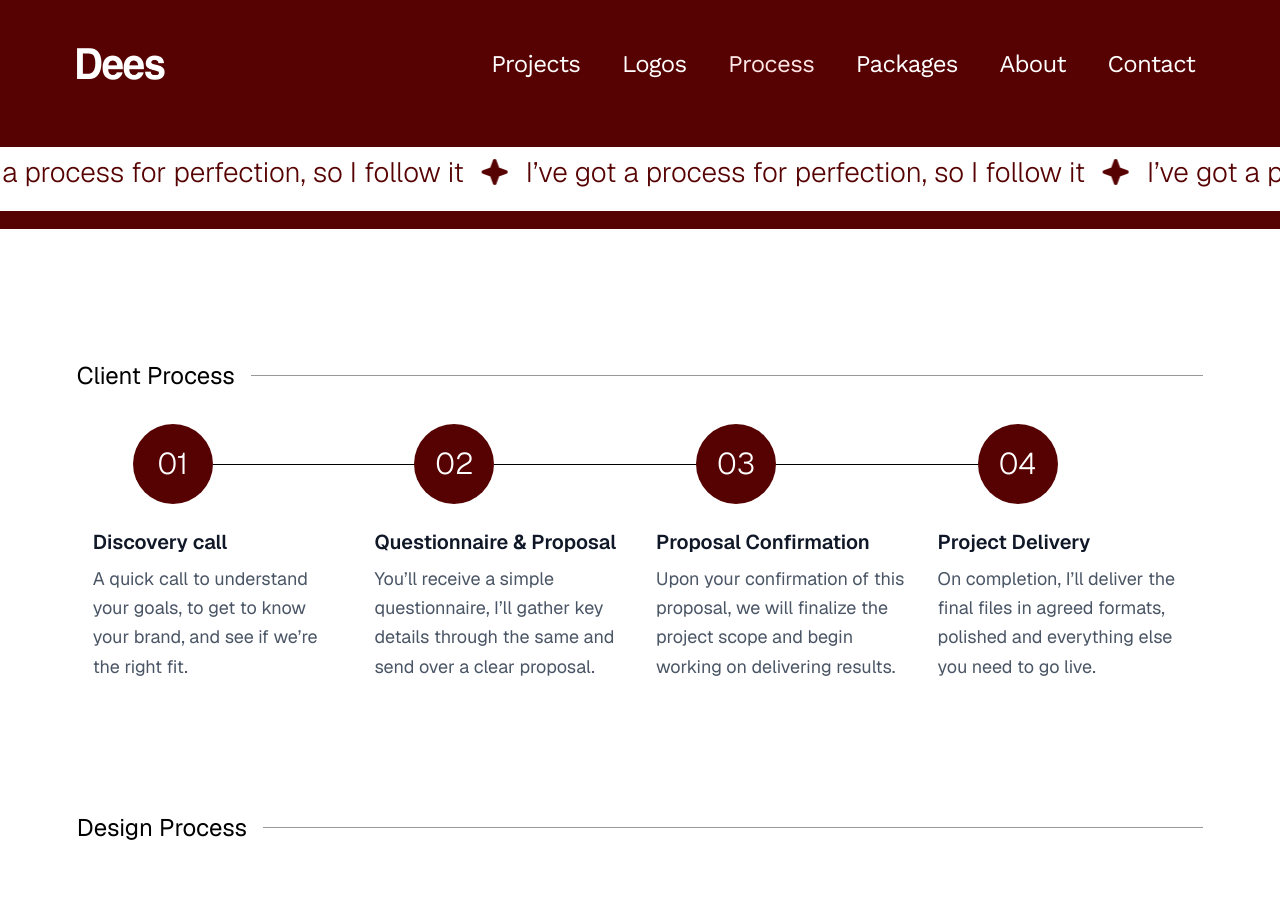
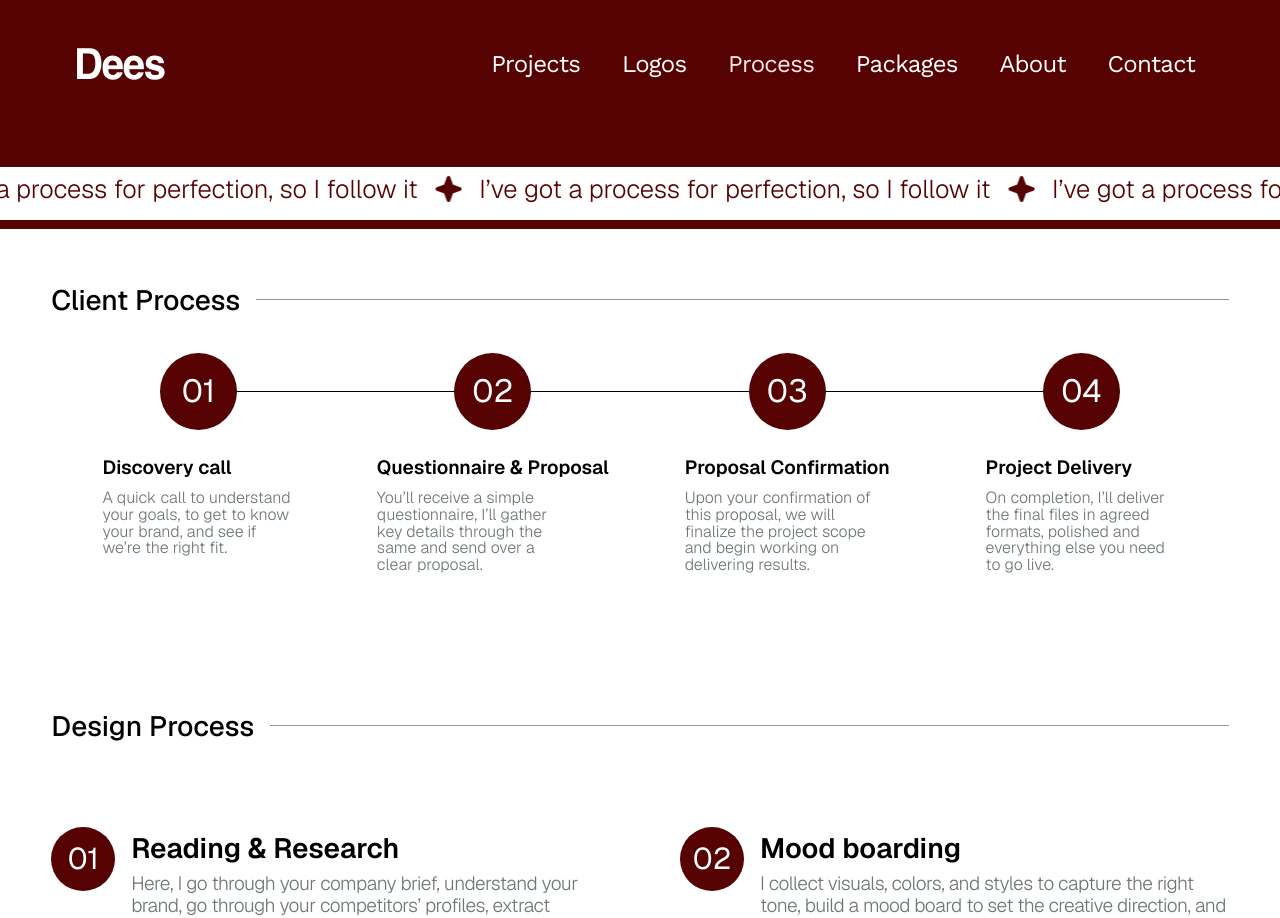
Before and after one commit to nrmcodes22/Dees, a Next.js app: page /process in a window 1280 px wide. Shown: the top 918 px of the page. Built offline with nearby package versions, Linux system fonts and the light colour scheme.

Commit message:
process page

```diff
--- a/app/globals.css
+++ b/app/globals.css
@@ -12,7 +12,7 @@
   --font-mono: var(--font-geist-mono);
   --breakpoint-sm:450px;
   --breakpoint-md:768px;
-  --breakpoint-lg:1030px;
+  --breakpoint-lg:1040px;
 
 
 }
--- a/components/Marquee.jsx
+++ b/components/Marquee.jsx
@@ -5,18 +5,18 @@ import Image from "next/image";
 export default function Marquee({ text }) {
   return (
     <div className="w-full overflow-hidden bg-white text-[#570202] max-w-screen ">
-      <div className="animate-infinite-scroll whitespace-nowrap  lg:pb-[14px]  md:pb-[10px]  flex items-center pb-[8.13px] ">
+      <div className="animate-infinite-scroll whitespace-nowrap   flex items-center pb-[clamp(10px,4vw,12px)] pt-[clamp(1.5px,0.6vw,2.5px)] ">
   {Array(1000)
     .fill(text)
     .map((t, i) => (
       <React.Fragment key={i}>
-        <span className="font-[300] text-[17.993px] leading-[32.13px] md:text-[22px] md:leading-[37.5px] lg:text-[28px] lg:leading-[50px]  ">{t}</span>
+        <span className="font-[300] text-[clamp(18px,2vw,28px)]">{t}</span>
         <Image
           src="/images/star.png"
           alt="star"
           width={40}
           height={40}
-          className="inline-block lg:w-[26px] lg:h-[26px] md:w-[19.5px] md:h-[19.5px] w-[16.707px] h-[16.707px] lg:mx-[18px] md:mx-[13.5px] mx-[11.57px]"
+          className="inline-block h-[clamp(18px,2vw,28px)] w-[clamp(18px,2vw,28px)] lg:mx-[18px] md:mx-[13.5px] mx-[11.57px]"
         />
       </React.Fragment>
     ))}
--- a/home_page/hero1.jsx
+++ b/home_page/hero1.jsx
@@ -11,12 +11,12 @@ export default function Hero1() {
       <h1
         className="
           lg:mt-60 mt-48
-          text-[clamp(28px,4vw,92px)]
+          text-[clamp(28px,4.5vw,92px)]
           font-medium text-white
-          leading-normal
+          leading-[clamp(30px,5vw,84px)]
 
           mb-20 md:mb-20 lg:mb-32
-           max-w-full sm:max-w-[55%]
+           max-w-full sm:max-w-[55%] md:max-w-[70%]
         "
       >
         {/* Desktop + Tablet version (2 lines, 6 words per line) */}
--- a/home_page/hero4.jsx
+++ b/home_page/hero4.jsx
@@ -55,14 +55,14 @@ export default function Hero4() {
     setActive(Math.round(track.scrollLeft / stride));
   };
   return (
-    <section className="lg:pt-[74px] px-[clamp(20px,6vw,120px)]  pt-[44px]  pb-[34px] bg-white">
+    <section className="lg:pt-[74px] px-[clamp(20px,4vw,120px)]  pt-[44px]  pb-[34px] bg-white">
       {/* Heading */}
       <div
         className="flex items-center gap-4 lg:mb-[70px] md:mb-[37px] mb-[29px]"
 
       >
         <h2
-          className="text-lg md:text-2xl lg:text-[1.75rem] font-[500] text-black whitespace-nowrap"
+          className="text-[clamp(16px,2.3vw,28px)] font-[500] text-black whitespace-nowrap"
 
         >
           Words from people I've worked with
--- a/home_page/hero5.jsx
+++ b/home_page/hero5.jsx
@@ -48,11 +48,11 @@ export default function Hero5()
     return () => cancelAnimationFrame(raf);
   }, []);
     return (
-        <section className="lg:pt-[131px] px-[clamp(20px,6vw,120px)]  pt-[44px]  pb-[34px] bg-white">
+        <section className="lg:pt-[131px] px-[clamp(20px,4vw,120px)]  pt-[44px]  pb-[34px] bg-white">
       {/* Heading */}
       <div
       className=" flex items-center lg:gap-[16px] md:gap-[34px] gap-[6px] mb-10">
-        <h2 className="text-lg md:text-2xl lg:text-[1.75rem] font-medium text-black whitespace-nowrap">
+        <h2 className="text-[clamp(16px,2.3vw,28px)] font-[500] text-black whitespace-nowrap">
             From my feed
         </h2>
 
@@ -61,7 +61,7 @@ export default function Hero5()
       <div className="flex flex-col mb-24">
         <div className="md:order-2 md:flex gap-20">
           <p className="font-[300] text-[#6D7876]  text-[clamp(16px,2vw,28px)] md:tracking-tight leading-normal">For the past few years, I’ve been sharing my design journey through short videos, I break down projects, share lessons I’ve learned, and document the process that shapes my work. It’s a space where I keep exploring new ways to make design approachable. You can explore more of this journey on Instagram.</p>
-        <a href="/" className="w-fit h-fit inline-flex items-center justify-center gap-2 mt-8 md:mt-0 bg-[#570202] px-[clamp(10px,12vw,38px)] py-[clamp(8px,3vw,20px)] rounded-full font-worksans font-[500] text-[clamp(18px,4vw,20px)] tracking-tight text-white leading-none whitespace-nowrap select-none touch-manipulation lg:self-end">
+        <a href="/" className="w-fit h-fit inline-flex items-center justify-center gap-1 mt-8 md:mt-0 bg-[#570202] px-[clamp(10px,8vw,38px)] py-[clamp(8px,3vw,20px)] rounded-full font-worksans font-[500] text-[clamp(18px,4vw,20px)] tracking-tight text-white leading-none whitespace-nowrap select-none touch-manipulation lg:self-end">
   <img
     src="/images/icons/InstagramLogo.png"
     alt=""
--- a/process_page/process1.jsx
+++ b/process_page/process1.jsx
@@ -4,8 +4,8 @@ import React from "react";
 import Marquee from "../components/Marquee";
 export default function Process1() {
   return (
-    <div className="bg-[#570202] h-[100px] flex items-center justify-between">
-      <div className="my-15 ">
+    <div className="bg-[#570202] h-[clamp(100px,2vh,170px)] flex  justify-between pt-[clamp(20px,3vw,40px)] ">
+      <div className="">
           <Marquee text="I’ve got a process for perfection, so I follow it"/>
       </div>
 
--- a/process_page/process2.jsx
+++ b/process_page/process2.jsx
@@ -69,11 +69,11 @@ const steps1 = [
 export default function Process() {
 
   return (
-    <section className="hidden md:block pt-[131px] px-[clamp(20px,6vw,120px)] bg-white">
+    <section className="hidden md:block pt-[50px] px-[clamp(20px,4vw,120px)] bg-white">
       {/* Heading */}
       <div className=" flex items-center gap-4  mb-8">
           <h2
-            className="text-2xl font-normal text-black whitespace-nowrap">
+            className="text-[clamp(16px,2.3vw,28px)] font-[500] text-black whitespace-nowrap">
             Client Process
           </h2>
           <div className="flex-1 h-px bg-[#989898]">
@@ -81,33 +81,60 @@ export default function Process() {
         </div>
 
       {/* Timeline */}
-      <div className=" relative flex justify-center items-start ">
+      <div className="relative flex w-full ">
   {steps.map((step, i) => (
-          <div key={i} className="flex-1 text-center  px-4 ">
-            {/* Circle + Connector */}
-            <div className="relative flex justify-start  mb-6 ml-10">
-
-              <div className="w-20 h-20 flex items-center justify-center rounded-full bg-[#570202] text-white text-3xl font-light z-3 ">
+    <div
+      key={i}
+      className="relative  flex flex-1 flex-col items-center"
+    >
+      {/* Circle */}
+      <div className="relative z-10 mb-6">
+        <div
+          className="
+            w-[clamp(62px,6vw,108px)]
+            h-[clamp(62px,6vw,108px)]
+            flex items-center justify-center
+            rounded-full bg-[#570202] text-white
+            text-[clamp(30px,2.5vw,52px)]
+            font-[400]
+          "
+        >
           {step.number}
         </div>
-
-              {/* Line (except last step) */}
-              {i !== steps.length - 1 && (
-                <div className="absolute top-1/2  left-20 right-0 w-full h-[1px] bg-black  "></div>
-              )}
       </div>
 
-            {/* Title + Description */}
-            <h3 className="font-semibold text-gray-900 mb-2 text-left text-xl">{step.title}</h3>
-            <p className="text-gray-600 text-lg leading-relaxed text-left  w-full">
+      {/* Connector line */}
+      {i !== steps.length - 1 && (
+        <span
+          className="
+            absolute
+            top-[calc(clamp(62px,6vw,90px)/2)]
+            left-1/2
+            -right-1/2
+            h-px bg-black
+          "
+        />
+      )}
+
+      {/* Title */}
+      <div className="text-left max-w-[95%]">
+        <h3 className="font-semibold text-black mb-2 text-[clamp(18px,1.5vw,28px)]">
+        {step.title}
+      </h3>
+
+      {/* Description */}
+      <p className="text-[#6D7876] text-[clamp(16px,1vw,22px)] leading-[clamp(16px,1.3vw,22px)] max-w-[90%] lg:max-w-[15vw] font-[300]">
         {step.description}
       </p>
       </div>
+    </div>
   ))}
       </div>
+
+
        <div className=" flex items-center gap-4 mt-[131px] mb-8">
           <h2
-            className="text-2xl font-normal text-black whitespace-nowrap">
+            className="text-[clamp(16px,2.3vw,28px)] font-[500] text-black whitespace-nowrap">
             Design Process
           </h2>
           <div className="flex-1 h-px bg-[#989898]">
@@ -117,15 +144,16 @@ export default function Process() {
         {steps1.map((step, i) => (
           <div key={i} className="flex items-start gap-4">
             {/* Number circle */}
-            <div className="flex-shrink-0 w-12 h-12 md:w-14 md:h-14 flex items-center justify-center rounded-full bg-[#570202] text-white text-2xl font-light">
+            <div className="flex-shrink-0 w-[clamp(62px,5vw,72px)]
+            h-[clamp(62px,5vw,72px)] flex items-center justify-center rounded-full bg-[#570202] text-white  text-[clamp(30px,1.5vw,52px)] font-[400]">
               {step.number}
             </div>
             {/* Text */}
             <div>
-              <h3 className="font-semibold text-2xl text-gray-900 mb-2">
+              <h3 className="font-semibold text-[clamp(18px,2.2vw,28px)] text-black mb-1">
                 {step.title}
               </h3>
-              <p className="text-[#6D7876] text-xl leading-relaxed">
+              <p className="text-[#6D7876] text-[clamp(18px,1.5vw,22px)]  tracking-tight leading-[clamp(18px,2vw,22px)] font-[300]">
                 {step.description}
               </p>
             </div>
--- a/process_page/process4.jsx
+++ b/process_page/process4.jsx
@@ -2,10 +2,10 @@
 import React from "react"
 export default function Process4(){
     return(
-        <div className="px-[clamp(20px,6vw,120px)]">
+        <div className="pt-16 px-[clamp(20px,4vw,120px)] pb-20">
         <div className="border border-[#570202] rounded-md px-7 py-3.5 mt-20 mb-20">
-      <p className="text-[#570202] font-semibold mb-1 text-[clamp(16px,4vw,28px)]">Note</p>
-      <p className="text-[#570202] text-[clamp(14px,3vw,26px)] font-light tracking-tight leading-[clamp(12px,4vw,24px)] mt-4">
+      <p className="text-[#570202] font-semibold mb-5 md:mb-1 text-[clamp(16px,1.5vw,28px)]">Note</p>
+      <p className="text-[#570202] text-[clamp(14px,1.5vw,26px)] font-light tracking-[-0.03em] md:tracking-[-0.06em] leading-[clamp(12px,4vw,24px)] mt-3">
         Each project is unique, and so is its design process. I adapt my approach to fit the specific needs and goals of every brand and client.
       </p>
     </div>
```
Also changed, not shown: home_page/hero2.jsx (+6 -6 lines), home_page/hero3.jsx (+5 -5 lines). Lines whose indentation alone changed are shown as unchanged.
